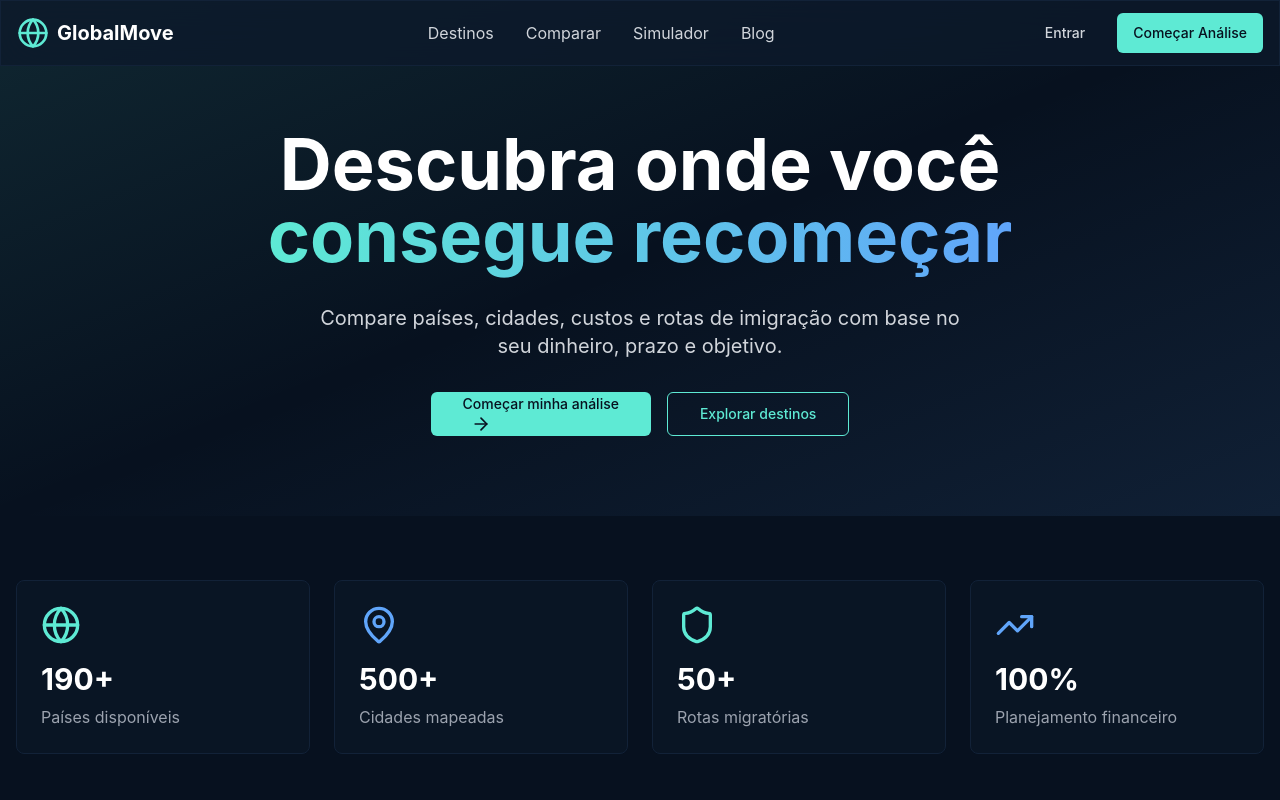
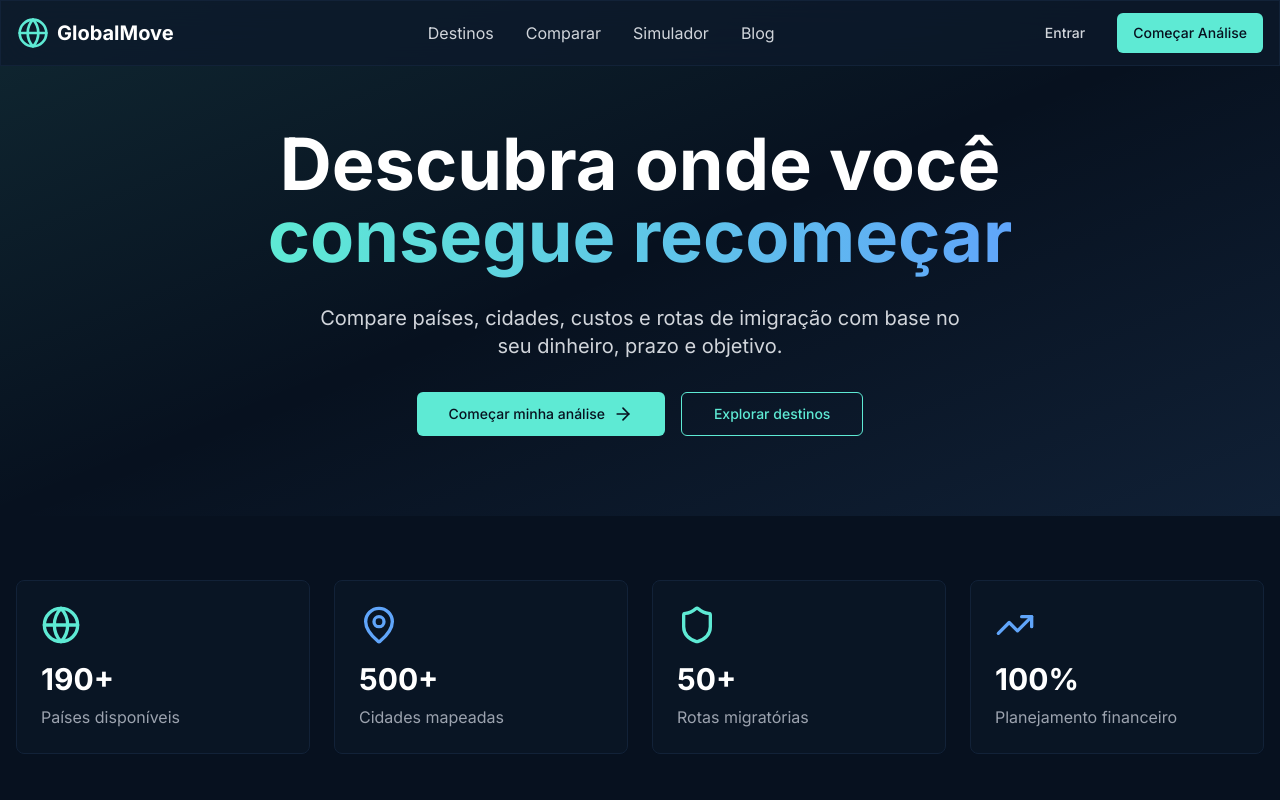
Before and after one commit to Liedsonncbielisque/globalmove, a React (Vite) app in the folder frontend/: page / in a window 1280 px wide. Shown: the top 800 px of the page. Built offline with nearby package versions, Linux system fonts and the light colour scheme.

Commit message:
fix: correct CSS import order, implement Button asChild with Radix Slot, add missing dependency

```diff
--- a/frontend/package.json
+++ b/frontend/package.json
@@ -15,6 +15,7 @@
     "react-router-dom": "^6.28.0",
     "@tanstack/react-query": "^5.62.0",
     "@supabase/supabase-js": "^2.46.1",
+    "@radix-ui/react-slot": "^1.1.1",
     "axios": "^1.7.9",
     "react-hook-form": "^7.54.0",
     "zod": "^3.24.1",
--- a/frontend/src/components/ui/button.tsx
+++ b/frontend/src/components/ui/button.tsx
@@ -1,4 +1,5 @@
 import { forwardRef, ButtonHTMLAttributes } from 'react';
+import { Slot } from '@radix-ui/react-slot';
 import { cva, type VariantProps } from 'class-variance-authority';
 import { cn } from '@/lib/utils';
 
@@ -35,8 +36,9 @@ export interface ButtonProps
 
 const Button = forwardRef<HTMLButtonElement, ButtonProps>(
   ({ className, variant, size, asChild = false, ...props }, ref) => {
+    const Comp = asChild ? Slot : 'button';
     return (
-      <button
+      <Comp
         className={cn(buttonVariants({ variant, size, className }))}
         ref={ref}
         {...props}
--- a/frontend/src/index.css
+++ b/frontend/src/index.css
@@ -1,18 +1,22 @@
+@import url('https://fonts.googleapis.com/css2?family=Inter:wght@300;400;500;600;700;800&display=swap');
+
 @tailwind base;
 @tailwind components;
 @tailwind utilities;
-
-@import url('https://fonts.googleapis.com/css2?family=Inter:wght@300;400;500;600;700;800&display=swap');
 
 @layer base {
   * {
     border-color: #122238;
   }
 
+  html {
+    background-color: #07111F;
+  }
+
   body {
     background-color: #07111F;
     color: #ffffff;
-    font-family: 'Inter', sans-serif;
+    font-family: 'Inter', system-ui, sans-serif;
     -webkit-font-smoothing: antialiased;
     -moz-osx-font-smoothing: grayscale;
   }
@@ -22,12 +26,14 @@
   .glass {
     background-color: rgba(13, 26, 43, 0.5);
     backdrop-filter: blur(12px);
+    -webkit-backdrop-filter: blur(12px);
     border: 1px solid #122238;
   }
 
   .glass-strong {
     background-color: rgba(13, 26, 43, 0.8);
     backdrop-filter: blur(24px);
+    -webkit-backdrop-filter: blur(24px);
     border: 1px solid #122238;
   }
 }
```
